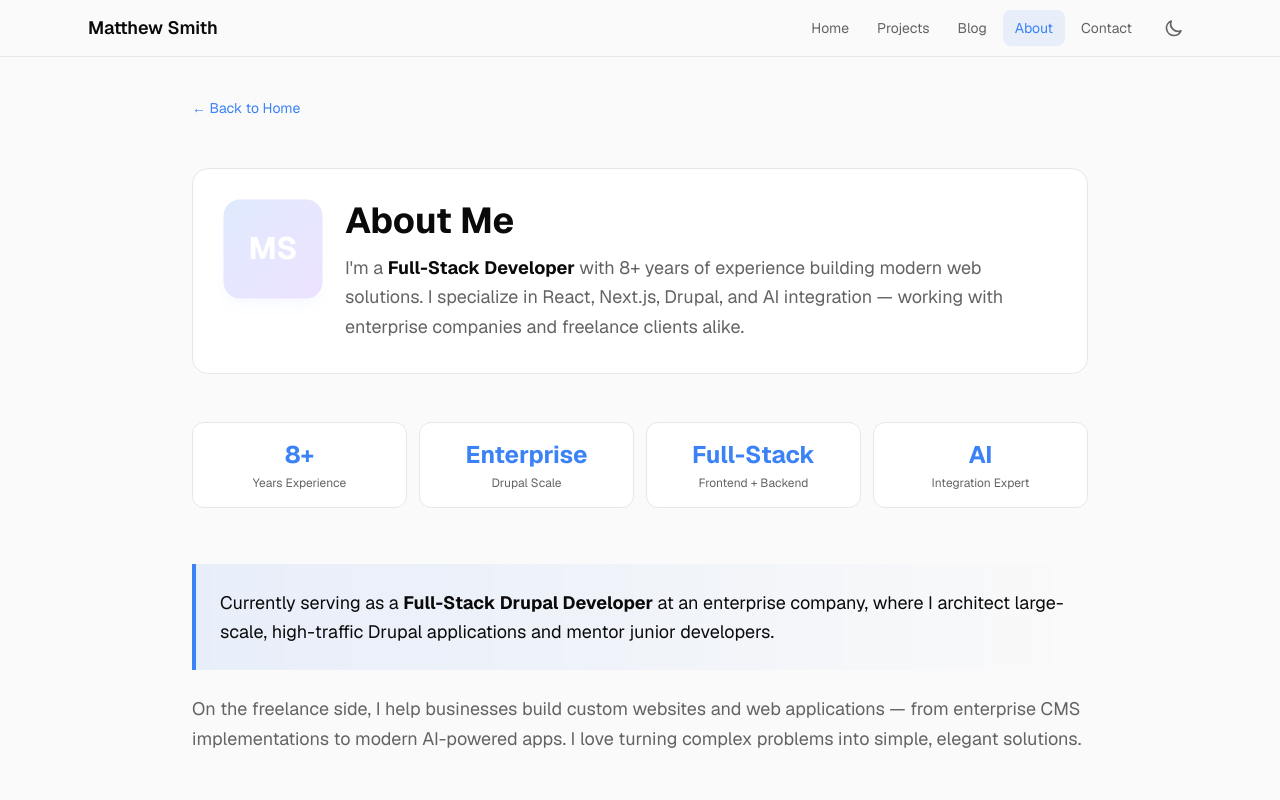
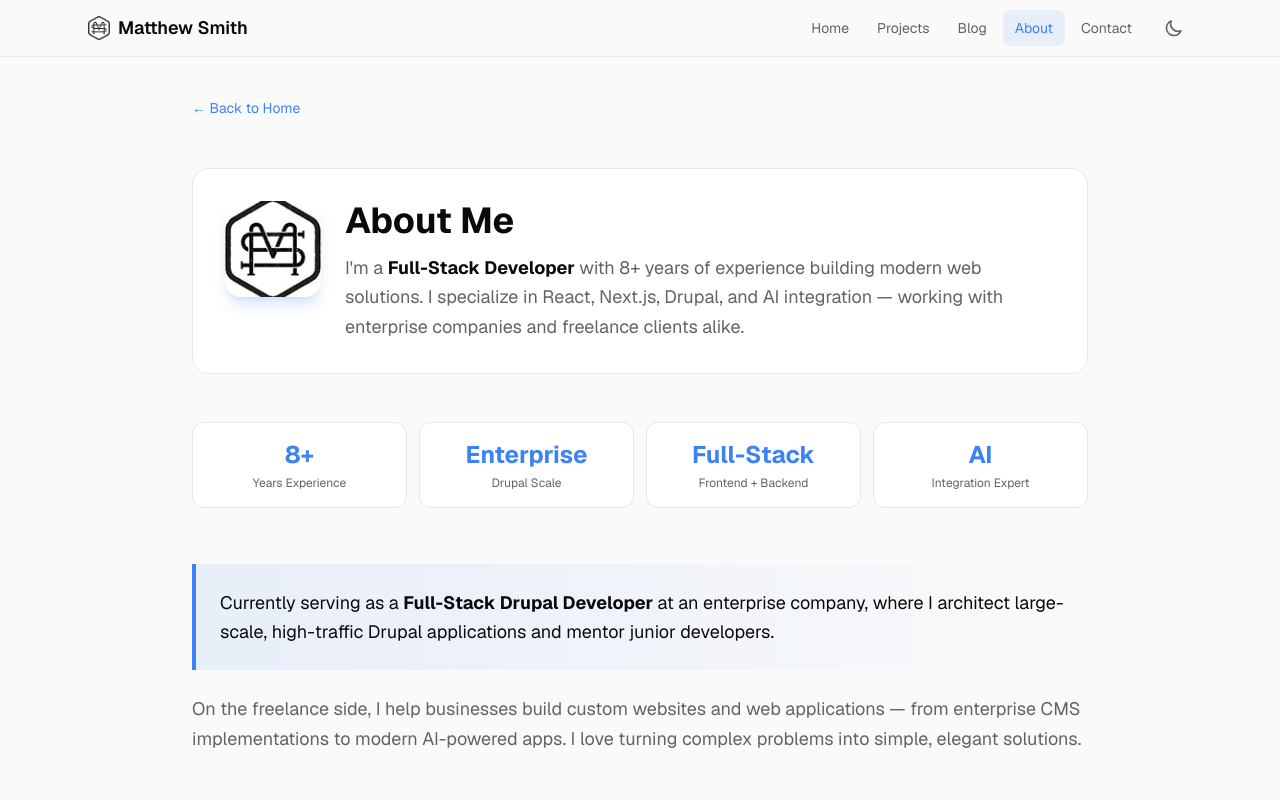
Before and after one commit to MatthewSmithwebdesign/26-portfolio, a Next.js app: page /about in a window 1280 px wide. Shown: the top 800 px of the page. Built offline with nearby package versions, Linux system fonts and the light colour scheme.

Commit message:
Add logo: favicon, nav, and about page

```diff
--- a/src/app/about/page.tsx
+++ b/src/app/about/page.tsx
@@ -1,4 +1,5 @@
 import Link from 'next/link';
+import Image from 'next/image';
 import ScrollReveal from '@/components/ScrollReveal';
 
 const skillCategories = [
@@ -96,11 +97,14 @@ export default function About() {
               <div className="absolute -bottom-20 -left-20 w-64 h-64 bg-[radial-gradient(circle,_#8b5cf6_0%,_transparent_60%)] opacity-10 dark:opacity-5" />
             </div>
             <div className="flex flex-col sm:flex-row items-start gap-6 relative z-10">
-              <div
-                className="w-20 h-20 sm:w-24 sm:h-24 rounded-2xl bg-gradient-to-br from-accent to-violet-500 flex items-center justify-center shrink-0 shadow-lg shadow-accent/20 animate-pulse-glow"
-                aria-hidden="true"
-              >
-                <span className="text-white text-2xl sm:text-3xl font-bold">MS</span>
+              <div className="w-20 h-20 sm:w-24 sm:h-24 rounded-2xl overflow-hidden shrink-0 shadow-lg shadow-accent/20">
+                <Image
+                  src="/images/logo.jpg"
+                  alt="Matthew Smith"
+                  width={100}
+                  height={110}
+                  className="w-full h-full object-cover"
+                />
               </div>
               <div className="flex-1">
                 <h1 className="text-3xl sm:text-4xl font-bold text-fg mb-3">About Me</h1>
--- a/src/app/layout.tsx
+++ b/src/app/layout.tsx
@@ -27,6 +27,7 @@ const jsonLd = {
       "@type": "Person",
       name: "Matthew Smith",
       url: "https://matthewsmithwebdesign.com",
+      image: "https://matthewsmithwebdesign.com/images/logo.jpg",
       jobTitle: "Full-Stack Developer",
       sameAs: [
         "https://github.com/MatthewSmithwebdesign",
@@ -50,8 +51,8 @@ export const metadata: Metadata = {
   description:
     "Full-Stack Developer building modern web solutions with React, Next.js, Drupal, and AI integration.",
   icons: {
-    icon: "/favicon.svg",
-    apple: "/favicon.svg",
+    icon: "/images/logo.jpg",
+    apple: "/images/logo.jpg",
   },
   openGraph: {
     type: "website",
@@ -60,12 +61,21 @@ export const metadata: Metadata = {
     title: "Matthew Smith | Full-Stack Developer",
     description:
       "Full-Stack Developer building modern web solutions with React, Next.js, Drupal, and AI integration.",
+    images: [
+      {
+        url: "/images/logo.jpg",
+        width: 100,
+        height: 110,
+        alt: "Matthew Smith logo",
+      },
+    ],
   },
   twitter: {
-    card: "summary_large_image",
+    card: "summary",
     title: "Matthew Smith | Full-Stack Developer",
     description:
       "Full-Stack Developer building modern web solutions with React, Next.js, Drupal, and AI integration.",
+    images: ["/images/logo.jpg"],
   },
   robots: {
     index: true,
--- a/src/components/Navigation/Navigation.tsx
+++ b/src/components/Navigation/Navigation.tsx
@@ -2,6 +2,7 @@
 
 import { useState, useEffect } from 'react';
 import Link from 'next/link';
+import Image from 'next/image';
 import { usePathname } from 'next/navigation';
 
 const navLinks = [
@@ -45,8 +46,15 @@ export default function Navigation() {
         <div className="flex items-center justify-between h-14">
           <Link
             href="/"
-            className="text-fg font-semibold text-lg hover:text-accent transition-colors"
+            className="flex items-center gap-2 text-fg font-semibold text-lg hover:text-accent transition-colors"
           >
+            <Image
+              src="/images/logo.jpg"
+              alt="Matthew Smith"
+              width={22}
+              height={24}
+              className="rounded"
+            />
             Matthew Smith
           </Link>
 
```
Also changed, not shown: public/images/logo.jpg (added).
